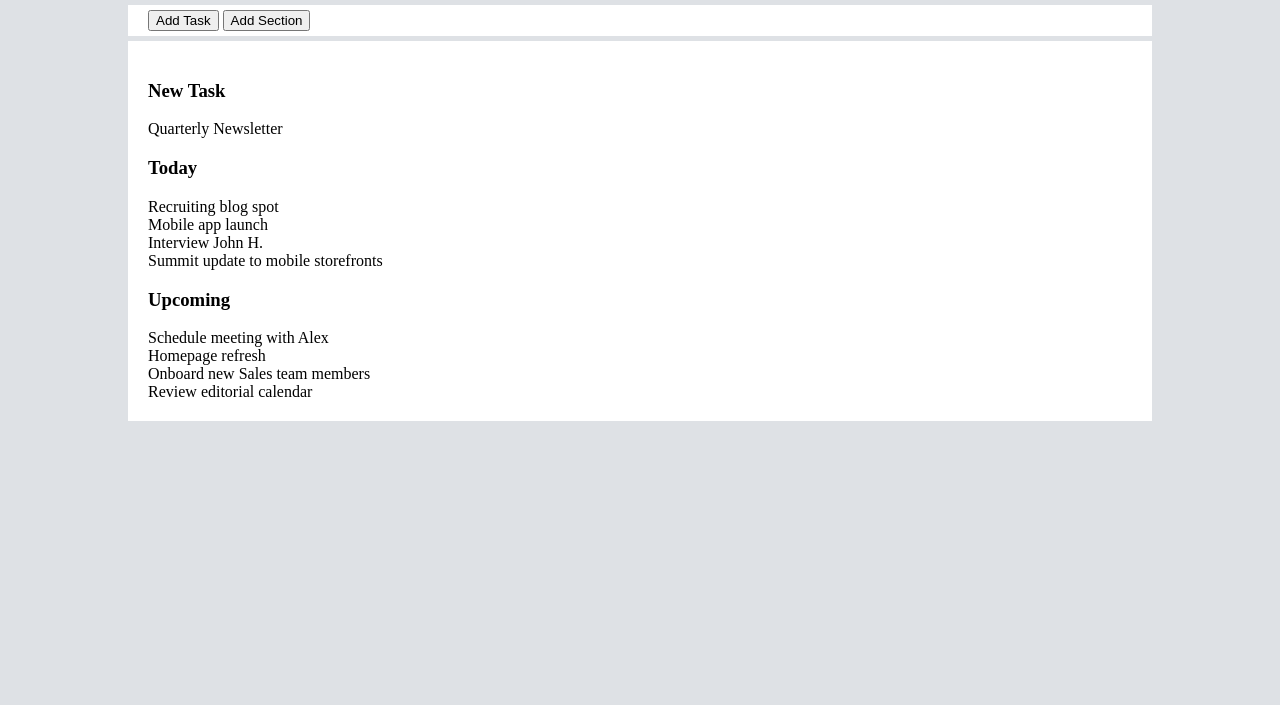
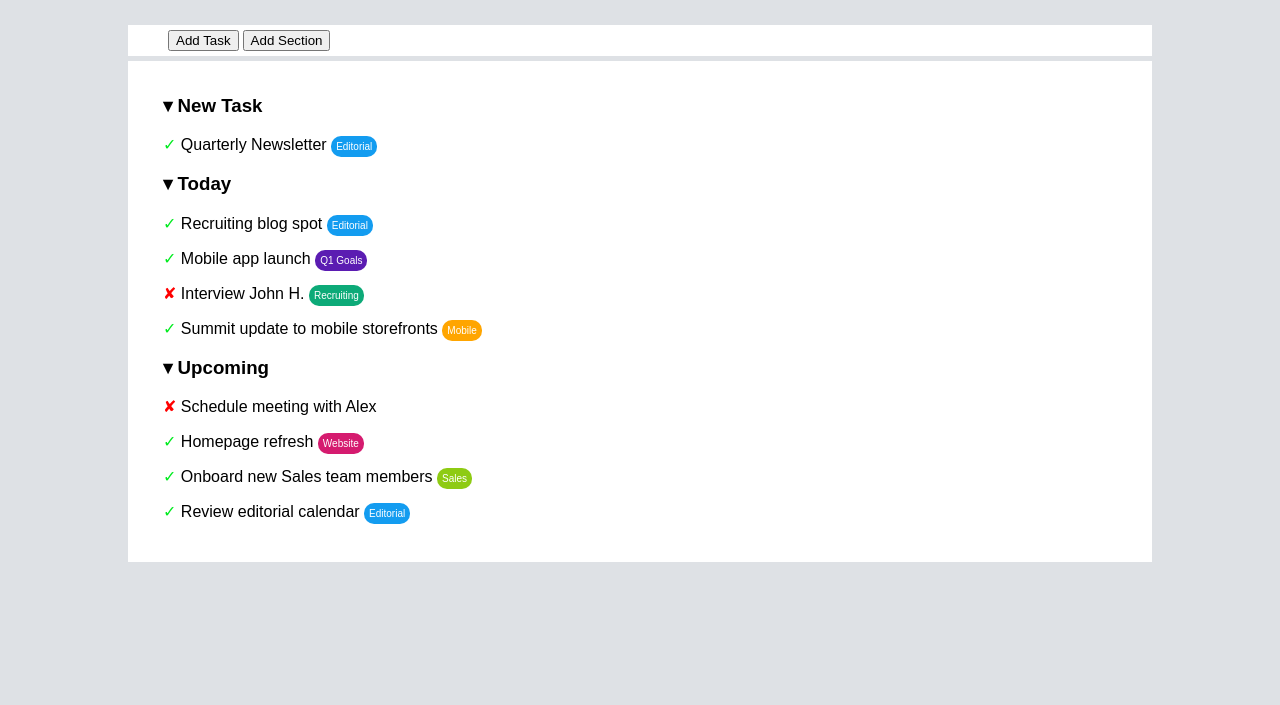
Before and after one commit to palumbolorenzo/html-css-toboolist, a plain HTML site: page index.html in a window 1280 px wide. Shown: the part 95-800 px from the top of the page. Drawn offline with Linux system fonts and the light colour scheme.

Commit message:
added symbols and colors

```diff
--- a/index.html
+++ b/index.html
@@ -22,46 +22,46 @@
     <main>
 
         <h3>
-            New Task
+            &#9662; New Task
         </h3>
 
-        <div>
-            Quarterly Newsletter
-        </div>
+        <p>
+            <span class="green">&#x2713;</span> Quarterly Newsletter <span class="editorial">Editorial</span>
+        </p>
 
         <h3>
-            Today
+            &#9662; Today
         </h3>
 
-        <div>
-            Recruiting blog spot
-        </div>
-        <div>
-            Mobile app launch
-        </div>
-        <div>
-            Interview John H.
-        </div>
-        <div>
-            Summit update to mobile storefronts
-        </div>
+        <p>
+            <span class="green">&#x2713;</span> Recruiting blog spot <span class="editorial">Editorial</span>
+        </p>
+        <p>
+            <span class="green">&#x2713;</span> Mobile app launch <span class="goals">Q1 Goals</span>
+        </p>
+        <p>
+            <span class="red">&#x2718;</span> Interview John H. <span class="recruiting">Recruiting</span>
+        </p>
+        <p>
+            <span class="green">&#x2713;</span> Summit update to mobile storefronts <span class="mobile">Mobile</span>
+        </p>
 
         <h3>
-            Upcoming
+            &#9662; Upcoming
         </h3>
 
-        <div>
-            Schedule meeting with Alex
-        </div>
-        <div>
-            Homepage refresh
-        </div>
-        <div>
-            Onboard new Sales team members
-        </div>
-        <div>
-            Review editorial calendar
-        </div>
+        <p>
+            <span class="red">&#x2718;</span> Schedule meeting with Alex
+        </p>
+        <p>
+            <span class="green">&#x2713;</span> Homepage refresh <span class="website">Website</span>
+        </p>
+        <p>
+            <span class="green">&#x2713;</span> Onboard new Sales team members <span class="sales">Sales</span>
+        </p>
+        <p>
+            <span class="green">&#x2713;</span> Review editorial calendar <span class="editorial">Editorial</span>
+        </p>
 
 
     </main>
--- a/style.css
+++ b/style.css
@@ -1,9 +1,19 @@
 h1 {
     display: inline;
+    font-family: sans-serif;
+}
+
+h3 {
+    font-family: sans-serif;
+}
+
+p {
+    font-family: sans-serif;
 }
 
 header {
     background-color: white;
+    padding: 10px;
 }
 
 body {
@@ -17,7 +27,7 @@ section {
     margin-right: 120px;
     padding-top: 5px;
     padding-bottom: 5px;
-    padding-left: 20px;
+    padding-left: 40px;
 }
 
 main {
@@ -25,5 +35,63 @@ main {
     margin-top: 5px;
     margin-left: 120px;
     margin-right: 120px;
-    padding: 20px;
+    padding-top: 15px;
+    padding-left: 35px;
+    padding-bottom: 25px;
 }
+
+.green {
+    color: rgb(0, 235, 31);
+}
+
+.red {
+    color: red;
+}
+
+.editorial {
+    color: white;
+    background-color: rgba(0, 148, 239, 0.925);
+    padding: 5px;
+    font-size: 10px;
+    border-radius: 10px;
+}
+
+.goals {
+    color: white;
+    background-color: rgb(91, 28, 178);
+    padding: 5px;
+    font-size: 10px;
+    border-radius: 10px;
+}
+
+.recruiting {
+    color: white;
+    background-color: rgb(13, 170, 120);
+    padding: 5px;
+    font-size: 10px;
+    border-radius: 10px;
+}
+
+.mobile {
+    color: white;
+    background-color: orange;
+    padding: 5px;
+    font-size: 10px;
+    border-radius: 10px;
+}
+
+.website {
+    color: white;
+    background-color: rgb(213, 27, 111);
+    padding: 5px;
+    font-size: 10px;
+    border-radius: 10px;
+}
+
+.sales {
+    color: white;
+    background-color: rgb(142, 203, 19);
+    padding: 5px;
+    font-size: 10px;
+    border-radius: 10px;
+}
```
